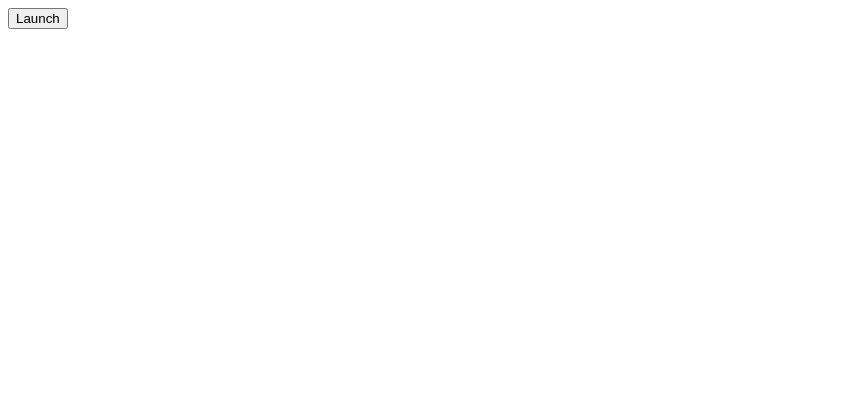
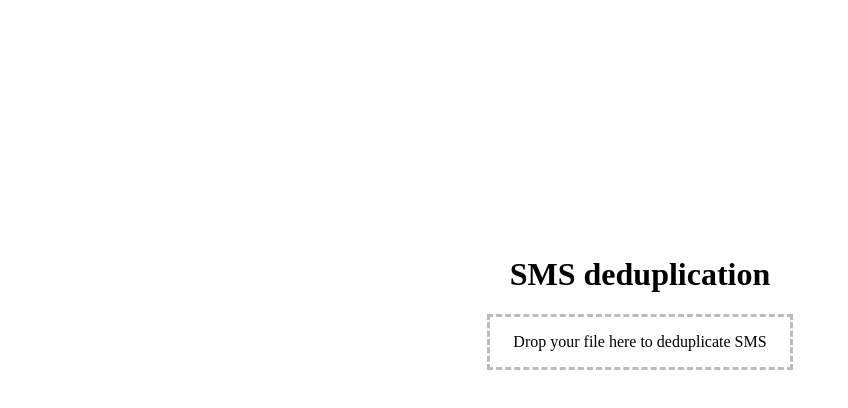
Before and after one commit to samy/sms-super-backup-deduplication, a plain HTML site: page sms.html in a window 1280 px wide. Shown: the whole page, without its empty margins (0-848 px from the left). Drawn offline with Linux system fonts and the light colour scheme.

Commit message:
Structure for drag&drop

```diff
--- a/sms.html
+++ b/sms.html
@@ -1,13 +1,14 @@
 <!DOCTYPE html>
 <html>
 <head>
-	<title>SMS Management</title>
+	<title>SMS deduplication</title>
 	<meta charset="utf-8">
+	<link rel="stylesheet" type="text/css" href="style.css" media="screen">
 </head>
 
 <body>
-	<button id="launch">Launch</button>
-	<div id="txt"></div>
+	<h1>SMS deduplication</h1>
+	<div id="dropfile">Drop your file here to deduplicate SMS</div>
 	<script src="js/jquery-2.0.3.min.js"></script>
 	<script src="js/sms.js"></script>
 	<script src="js/FileSaver.js"></script>
--- /dev/null
+++ b/style.css
@@ -0,0 +1,13 @@
+body {
+	width:30%;
+	margin:20% auto 0;
+	text-align:center;
+}
+#dropfile{
+	width: 300px;
+	height: 50px;
+	border: 3px dashed #BBBBBB;
+	line-height:50px;
+	text-align: center;
+	margin:0 auto;
+}
```
